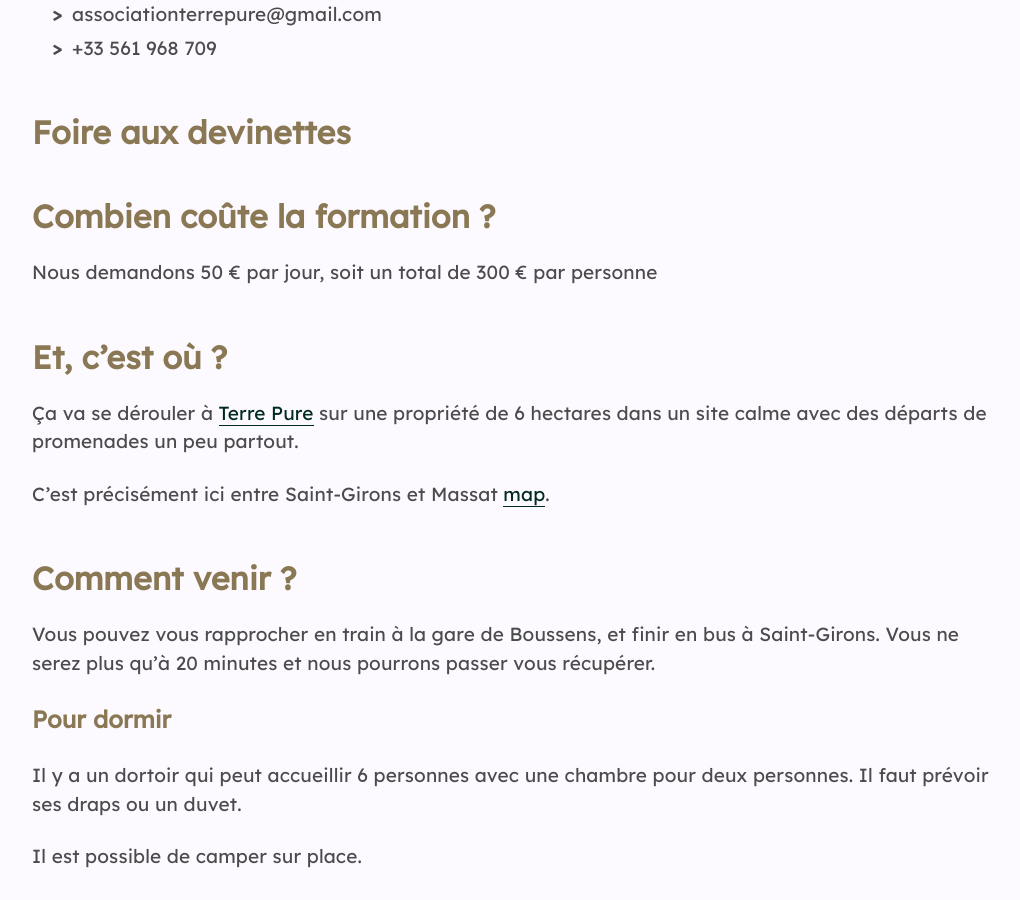
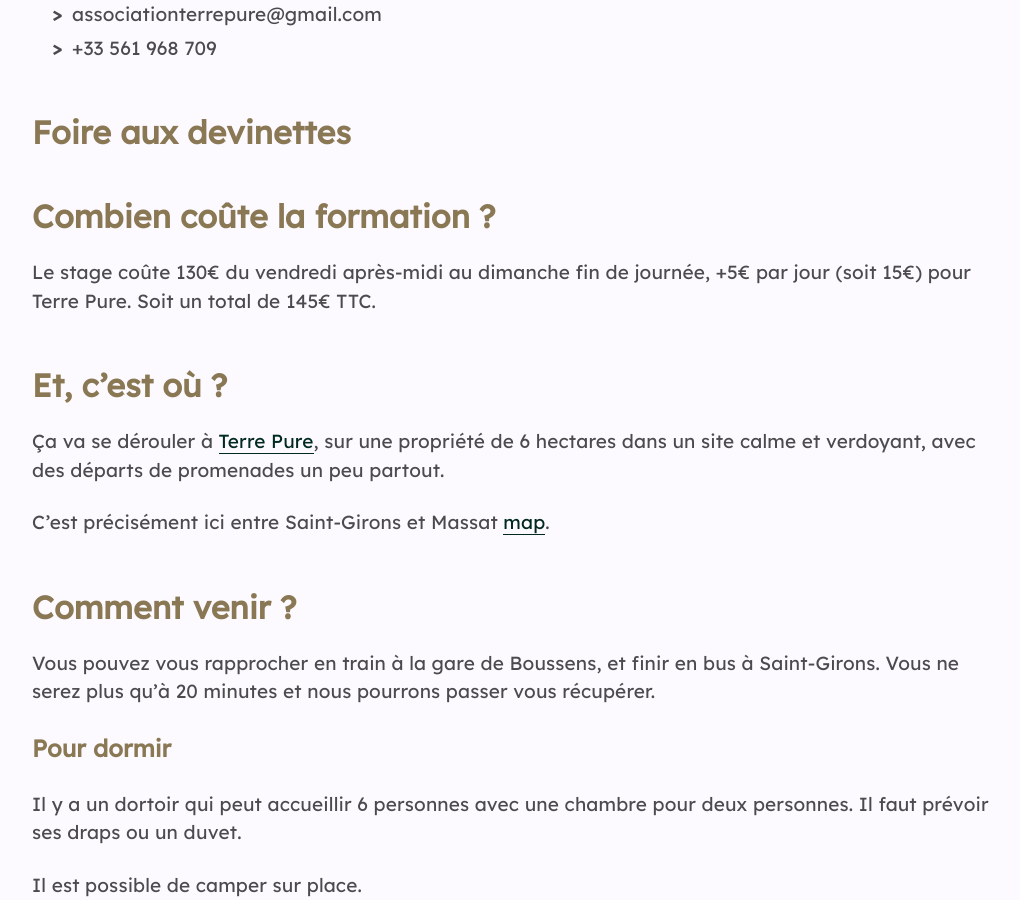
Before and after one commit to pntbr/la-luz, a Jekyll site: the page built from index.md, in a window 1280 px wide and 900 px high, scrolled down 1355 px. Shown: the whole window, without its empty margins (128-1148 px from the left). Built offline with Jekyll 4.4.1, drawn with Linux system fonts in a browser that asks for light colours; nearby versions of some CDN libraries.

Commit message:
Update faq.md

```diff
--- a/_includes/faq.md
+++ b/_includes/faq.md
@@ -1,10 +1,10 @@
 ## Combien coûte la formation ?
 
-Nous demandons 50 € par jour, soit un total de 300 € par personne
+Le stage coûte 130€ du vendredi après-midi au dimanche fin de journée, +5€ par jour (soit 15€) pour Terre Pure.
+Soit un total de 145€ TTC.
 
 ## Et, c'est où ?
-Ça va se dérouler à [Terre Pure](https://www.terrepure.com/en-ariege)
-sur une propriété de 6 hectares dans un site calme avec des départs de promenades un peu partout.
+Ça va se dérouler à [Terre Pure](https://www.terrepure.com/en-ariege), sur une propriété de 6 hectares dans un site calme et verdoyant, avec des départs de promenades un peu partout.
 
 C'est précisément ici entre Saint-Girons et Massat [map](https://goo.gl/maps/KrBqzNXAtZcAgnZ99).
 
```
